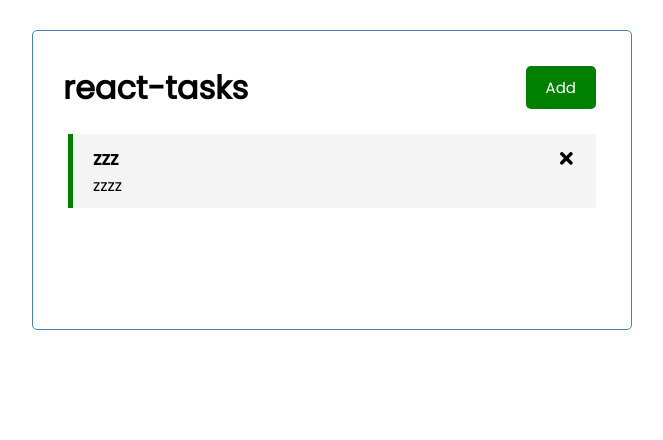
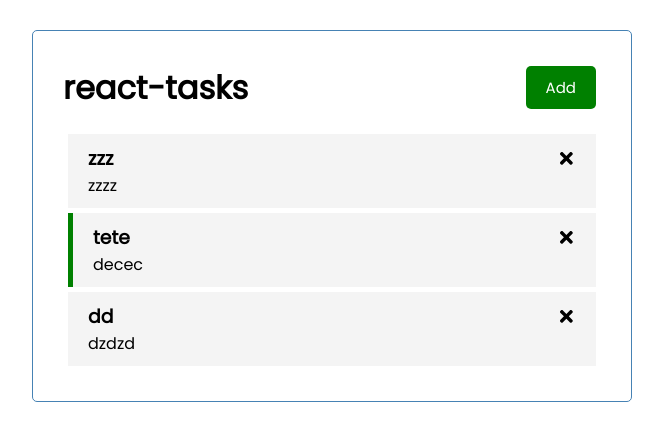
Before and after one commit to san292/react-tasks, a React (Create React App) app: page / in a window 1280 px wide. Shown: the top 440 px of the page, without its empty margins (308-971 px from the left). Built offline with nearby package versions, Linux system fonts and the light colour scheme; data requests are answered from the project's data file.

Commit message:
update toggleReminder in server

```diff
--- a/db.json
+++ b/db.json
@@ -3,8 +3,20 @@
     {
       "text": "zzz",
       "day": "zzzz",
+      "reminder": false,
+      "id": 1
+    },
+    {
+      "text": "tete",
+      "day": "decec",
       "reminder": true,
-      "id": 1
+      "id": 2
+    },
+    {
+      "text": "dd",
+      "day": "dzdzd",
+      "reminder": false,
+      "id": 3
     }
   ]
 }
--- a/src/App.js
+++ b/src/App.js
@@ -8,7 +8,33 @@ function App() {
   const [tasks, setTasks] = useState([]);
   const [showAddTask, setShowAddTask] = useState(false);
 
-  // function pour supprimer une tachee(task)
+  // GET TASKS (function pour fetcher les taches au server)
+
+  const fetchTasks = async () => {
+    const res = await fetch('http://localhost:5000/tasks');
+    const data = await res.json();
+    console.log('data', data);
+    return data;
+  };
+
+  // GET TASK (function pour fetcher une tache au server)
+  const fetchTask = async (id) => {
+    const res = await fetch(`http://localhost:5000/tasks/${id}`);
+    const data = await res.json();
+    console.log('data', data);
+    return data;
+  };
+
+  useEffect(() => {
+    const getTasks = async () => {
+      const tasksFromServer = await fetchTasks();
+      setTasks(tasksFromServer);
+    };
+    getTasks();
+  }, []);
+
+  // DELETE TASK (function pour supprimer une tache)
+
   const deleteTask = async (id) => {
     // setTasks(tasks.filter((task) => task.id !== id));
     await fetch(`http://localhost:5000/tasks/${id}`, {
@@ -18,16 +44,8 @@ function App() {
     setTasks(tasks.filter((task) => task.id !== id));
   };
 
-  // function pour faire le rappel de la tache avec le double click
-  const toggleReminder = (id) => {
-    setTasks(
-      tasks.map((task) =>
-        task.id === id ? { ...task, reminder: !task.reminder } : task
-      )
-    );
-  };
+  // ADD TASK (function pour ajouter une tache)
 
-  // function pour ajouter une tache(task)
   const addTask = async (task) => {
     // const id = Math.floor(Math.random() * 10000) + 1;
     // const newTask = { id, ...task };
@@ -49,21 +67,29 @@ function App() {
     setShowAddTask(!showAddTask);
   };
 
-  //function pour fetcher les tasks au server
-  const fetchTasks = async () => {
-    const res = await fetch('http://localhost:5000/tasks');
-    const data = await res.json();
-    console.log('data', data);
-    return data;
+  // function pour faire le rappel de la tache avec le double click
+  const toggleReminder = async (id) => {
+    const taskToToogle = await fetchTask(id);
+    console.log('taskToToogle', taskToToogle);
+    const upTask = { ...taskToToogle, reminder: !taskToToogle.reminder };
+    console.log('upTask', upTask);
+
+    const res = await fetch(`http://localhost:5000/tasks/${id}`, {
+      method: 'PUT',
+      headers: {
+        'Content-type': 'application/json'
+      },
+      body: JSON.stringify(upTask)
+    });
+    const data = res.json();
+    setTasks(data);
+
+    setTasks(
+      tasks.map((task) =>
+        task.id === id ? { ...task, reminder: !task.reminder } : task
+      )
+    );
   };
-
-  useEffect(() => {
-    const getTasks = async () => {
-      const tasksFromServer = await fetchTasks();
-      setTasks(tasksFromServer);
-    };
-    getTasks();
-  }, []);
 
   return (
     <div className="container">
```
